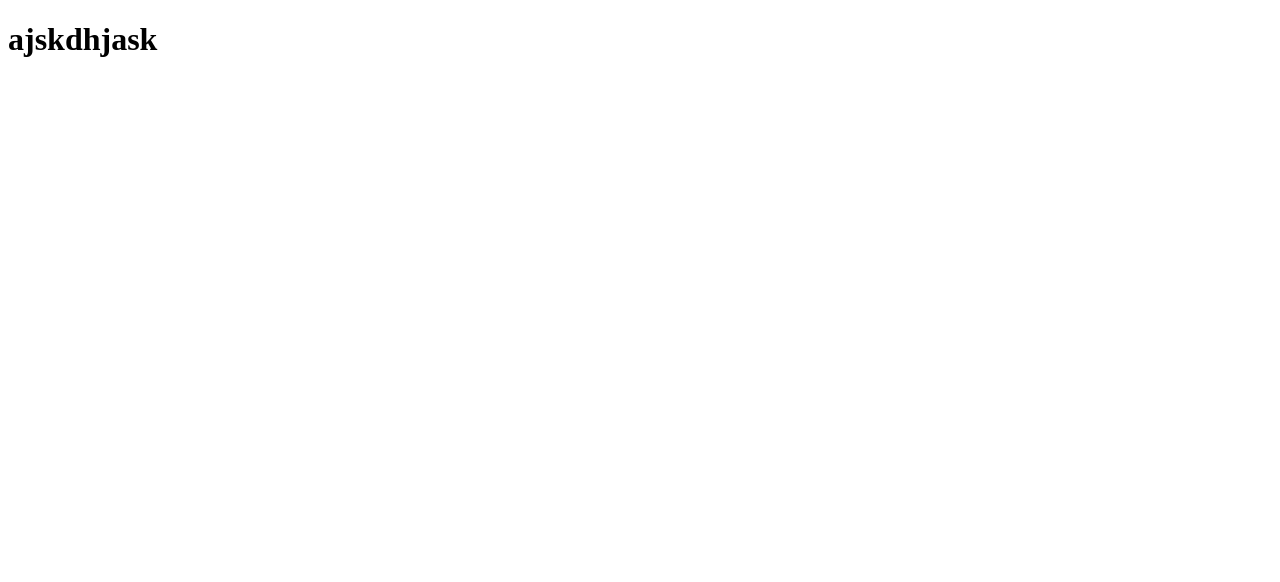
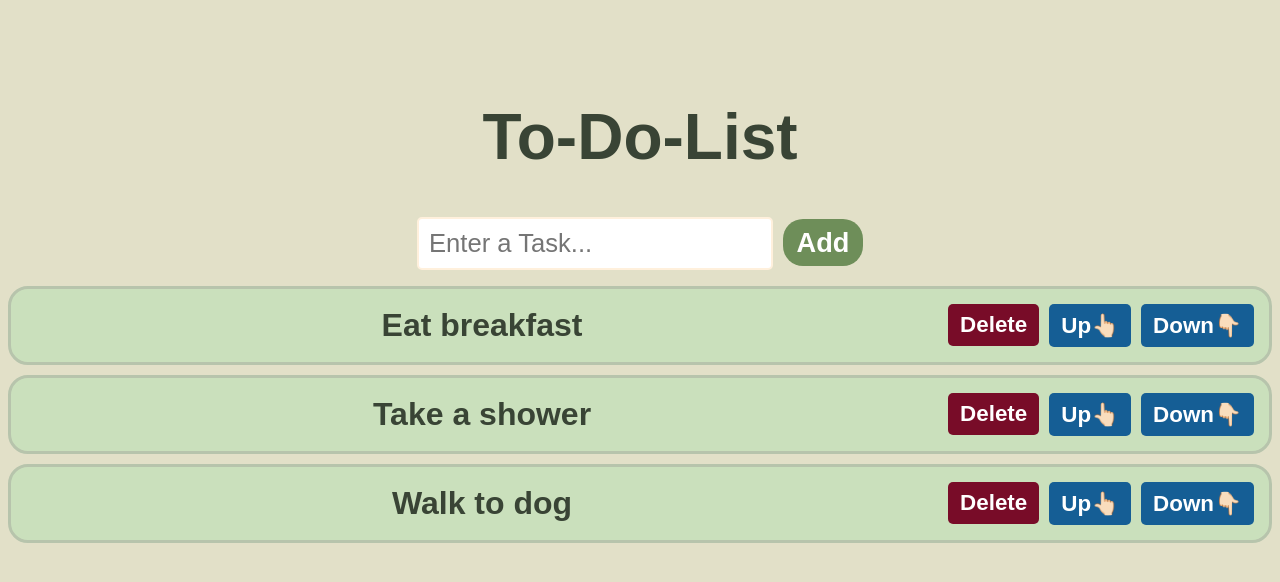
Before and after one commit to Galobiano/React_Tutorial, a React (Vite) app: page / in a window 1280 px wide. Shown: the top 582 px of the page. Built offline with nearby package versions, Linux system fonts and the light colour scheme.

Commit message:
My_Todolist

```diff
--- a/src/TodoList.jsx
+++ b/src/TodoList.jsx
@@ -2,11 +2,99 @@ import React, {useState} from 'react';
 export default function TodoList(){
 
 
+     const [task, SetTasks] = useState(["Eat breakfast", "Take a shower", "Walk to dog"]);
+     const [newTask,  setNewTask] = useState("");
+
+     function handleInputChange(event){
+           setNewTask(event.target.value);
+     }
+
+     function addTask(){
+
+        // The trim() method is used to remove spaces from the beginning and end of a string.
+        if(newTask.trim() !== ""){
+
+
+                SetTasks(t => [... task, newTask]);
+                setNewTask("");
+        }
+     }
+
+     function deletetask(index){
+
+        const updatedTasks = task.filter((_,i) => i !== index );
+        SetTasks(updatedTasks);
+
+     }
+
+     function moveTaskUp(index){
+
+        //Check if the task can move down.
+        if(index > 0){
+            // Make a copy of the tasks.
+            const updatedTasks = [...task];
+            //  Swap the task with the one below.
+            [updatedTasks[index], updatedTasks[index -1 ]] =
+            [updatedTasks[index -1 ], updatedTasks[index]];
+
+            //Update the state with the new order.
+            SetTasks(updatedTasks);
+
+        }
+
+     }
+
+     function moveTaskDown(index){
+
+        if(index < task.length - 1){
+            const updatedTasks = [...task];
+            [updatedTasks[index], updatedTasks[index +1 ]] =
+            [updatedTasks[index + 1 ], updatedTasks[index]];
+            SetTasks(updatedTasks);
+
+        }
+
+     }
+
+
+
     return(
+         <div className='to-do-list'>
 
-        <div>
-            <h1>ajskdhjask</h1>
-        </div>
+            <h1>To-Do-List</h1>
+
+            <div>
+                <input type="text"
+                placeholder='Enter a Task...'
+                value={newTask} onChange={handleInputChange} />
+
+            <button className='add-button' onClick={addTask}>
+                Add
+            </button>
+
+            </div>
+
+                <ol>
+                    {task.map((task, index) =>
+                       <li key={index}>
+                            <span className='text'>{task}</span>
+                            <button className='delete-button'
+                                    onClick={() => deletetask (index)}>
+                                Delete
+                            </button>
+                            <button className='move-button'
+                                    onClick={() => moveTaskUp (index)}>
+                                Up👆🏻
+                            </button>
+                            <button className='move-button'
+                                    onClick={() => moveTaskDown (index)}>
+                                Down👇🏻
+                            </button>
+                       </li>
+                    )}
+                </ol>
+         </div>
+
     );
 
 }
--- a/src/index.css
+++ b/src/index.css
@@ -0,0 +1,88 @@
+body{
+    background-color: #E2E0C8;
+    color: #394435;
+}
+
+.to-do-list{
+        font-family: Arial, Helvetica, sans-serif;
+        text-align: center;
+        margin-top: 100px;
+
+}
+h1{
+    font-size: 4rem;
+}
+button{
+    font-size: 1.7rem;
+    font-weight: bold;
+    padding: white;
+    border: none;
+    border-radius: 5px;
+    cursor: pointer;
+    transition: background-color 0.5s ease;
+}
+.add-button{
+    background-color: #6E8E59 ;
+    color: white;
+    height: 47px;
+    width: 80px;
+    margin-left: 10px;
+    border-radius: 20px;
+}
+.add-button:hover{
+    background-color: #578E7E;
+
+}
+
+
+.delete-button{
+    background-color: #780C28 ;
+    color: white;
+}
+.delete-button:hover{
+    background-color: #B82132 ;
+}
+
+.move-button{
+    background-color:  #155E95 ;
+    color: white;
+}
+
+.move-button:hover{
+    background-color: #6A80B9 ;
+    color: white;
+}
+input[type="text"]{
+    font-size: 1.6rem;
+    padding: 10px;
+    border: 2px solid #FFF0DC ;
+    border-radius: 5px;
+    color: black;
+}
+ol{
+    padding: 0;
+}
+li{
+    font-size: 2rem;
+    font-weight: bold;
+    padding: 15px;
+    background-color:#CAE0BC ;
+    margin-bottom: 10px;
+    border: 3px solid #b7c4ac;
+    border-radius: 20px;
+    display: flex;
+    align-items: center;
+}
+.text{
+    flex-grow: 1;
+
+
+
+}
+.delete-button, .move-button{
+    padding: 8px 12px;
+    font-size: 1.4rem;
+    margin-left: 10px;
+
+
+}
```
